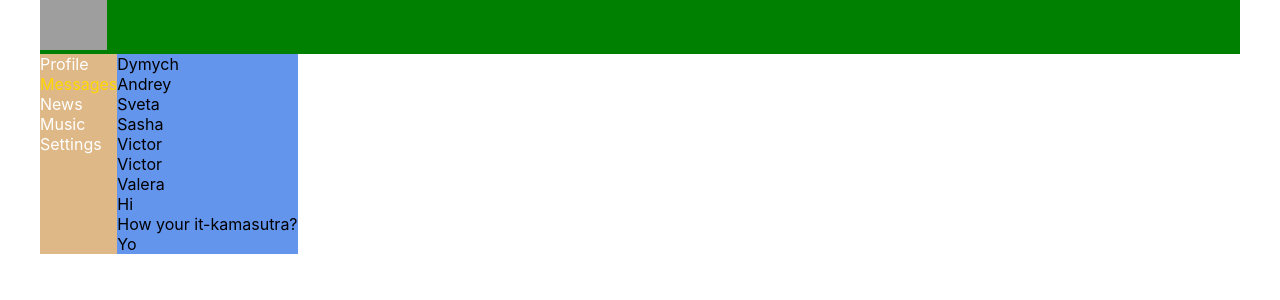
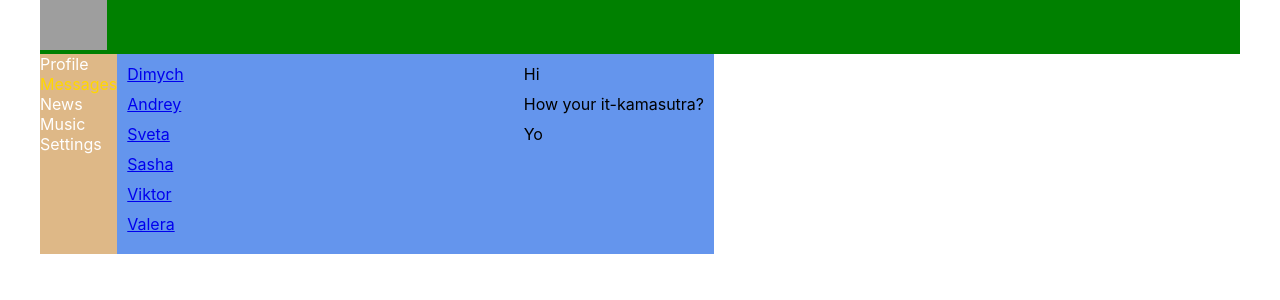
Before and after one commit to nikizak34/social-network, a React (Create React App) app: page /dialogs in a window 1280 px wide. Shown: the top 300 px of the page. Built offline with nearby package versions, Linux system fonts and the light colour scheme; grey boxes are pictures that could not be loaded.

Commit message:
props-dialogs

```diff
--- a/src/App.css
+++ b/src/App.css
@@ -52,4 +52,5 @@
 .app-wrapper-content{
   background-color: cornflowerblue;
 
+
 }
--- a/src/components/Dialogs/Dialogs.module.css
+++ b/src/components/Dialogs/Dialogs.module.css
@@ -1,19 +1,28 @@
 .dialogs{
+    display: flex;
+    padding: 10px;
 
 }
 
 .dialogsItems{
 
 }
+.dialogsItems .active{
+    color: gold;
+}
 
 .dialog{
+    margin-bottom: 10px;
 
 }
 
 .messages{
 
+    margin-left: 170px;
+
 }
 
 .message{
+    margin-bottom: 10px;
 
 }
--- a/src/components/Dialogs/Dialogs.tsx
+++ b/src/components/Dialogs/Dialogs.tsx
@@ -1,25 +1,50 @@
 import React from "react";
 import s from './Dialogs.module.css'
-export const Dialogs=()=>{
-    return(
-        <div className={s.dialogs}>
-            <div className={s.dialogsItems}>
+import {NavLink} from "react-router-dom";
 
-                <div className={s.dialog}>Dymych</div>
-                <div className={s.dialog}>Andrey</div>
-                <div className={s.dialog}>Sveta</div>
-                <div className={s.dialog}>Sasha</div>
-                <div className={s.dialog}>Victor</div>
-                <div className={s.dialog}>Victor</div>
-                <div className={s.dialog}>Valera</div>
-            </div>
-            <div className={s.messages}>
-                <div className={s.message}>Hi</div>
-                <div className={s.message}>How your it-kamasutra?</div>
-                <div className={s.message}>Yo</div>
-            </div>
+type DialogItemType = {
+    name: string
+    id: string
 
+}
+const DialogItem = (props: DialogItemType) => {
+    return (
+        <div className={s.dialog + " " + s.active}>
+            <NavLink to={'/dialogs/' + props.id}>{props.name}</NavLink>
         </div>
 
     )
 }
+
+type MesageType={
+    message:string
+}
+const Message=(props:MesageType)=>{
+    return(
+        <div className={s.messages}>
+            <div className={s.message}>{props.message}</div>
+        </div>
+
+    )
+}
+export const Dialogs = () => {
+    return (
+
+        <div className={s.dialogs}>
+            <div className={s.dialogsItems}>
+                <DialogItem name='Dimych' id='1'/>
+                <DialogItem name='Andrey' id='2'/>
+                <DialogItem name='Sveta' id='3'/>
+                <DialogItem name='Sasha' id='4'/>
+                <DialogItem name='Viktor' id='5'/>
+                <DialogItem name='Valera' id='6'/>
+            </div>
+            <div className={s.messages}>
+                <Message message='Hi'/>
+                <Message message='How your it-kamasutra?'/>
+                <Message message='Yo'/>
+            </div>
+
+        </div>
+    )
+}
--- a/src/components/Profile/MyPosts/MyPosts.module.css
+++ b/src/components/Profile/MyPosts/MyPosts.module.css
@@ -0,0 +1,7 @@
+.postsBlock{
+    padding: 10px;
+}
+
+.posts{
+    margin-top: 10px;
+}
--- a/src/components/Profile/MyPosts/MyPosts.tsx
+++ b/src/components/Profile/MyPosts/MyPosts.tsx
@@ -1,18 +1,23 @@
 import React from 'react';
-import ty from "./MyPosts.module.css"
+import s from "./MyPosts.module.css"
 import Post from "./Post/Post";
 
 
 function MyPosts() {
     return (
 
-        <div>My posts
+        <div className={s.postsBlock}>
+            <h3>My posts</h3>
             <div>
-                New post
+                <textarea></textarea><br/>
+                <button>Add post</button>
+            </div>
+            <div className={s.posts}>
+                <Post name={"Hello World"}/>
+                <Post name={"Hello Nikita"}/>
+
             </div>
 
-            <Post name={"Hello World"}/>
-            <Post name={"Hello Nikita"}/>
 
 
         </div>
--- a/src/components/Profile/Profile.tsx
+++ b/src/components/Profile/Profile.tsx
@@ -1,16 +1,14 @@
 import React from 'react';
 import ty from "./Profile.module.css"
 import MyPosts from "./MyPosts/MyPosts";
-
+import {ProfileInfo} from "./ProfileInfo/ProfileInfo";
 
 function Profile() {
     return (
         <div className={ty.content}>
-            <img
-                src="https://upload.wikimedia.org/wikipedia/ru/6/66/%D0%9A%D1%80%D0%B5%D0%BC%D0%BB%D0%B5%D0%B2%D1%81%D0%BA%D0%B0%D1%8F_%D0%BD%D0%B0%D0%B1%D0%B5%D1%80%D0%B5%D0%B6%D0%B5%D0%BD%D0%B0%D1%8F_1.jpg"
-                alt="error"/>
-            <div> ava + description</div>
+            <ProfileInfo/>
             <MyPosts/>
+
         </div>
     )
 }
--- /dev/null
+++ b/src/components/Profile/ProfileInfo/ProfileInfo.module.css
@@ -0,0 +1,3 @@
+.descriptionBlock{
+    padding: 10px;
+}
--- /dev/null
+++ b/src/components/Profile/ProfileInfo/ProfileInfo.tsx
@@ -0,0 +1,16 @@
+import React from "react";
+import s from './ProfileInfo.module.css'
+
+export const ProfileInfo = () => {
+    return (
+        <div>
+            <img
+                src="https://upload.wikimedia.org/wikipedia/ru/6/66/%D0%9A%D1%80%D0%B5%D0%BC%D0%BB%D0%B5%D0%B2%D1%81%D0%BA%D0%B0%D1%8F_%D0%BD%D0%B0%D0%B1%D0%B5%D1%80%D0%B5%D0%B6%D0%B5%D0%BD%D0%B0%D1%8F_1.jpg"
+                alt="error"/>
+            <div className={s.descriptionBlock}>
+                ava + description
+            </div>
+        </div>
+
+    )
+}
```
